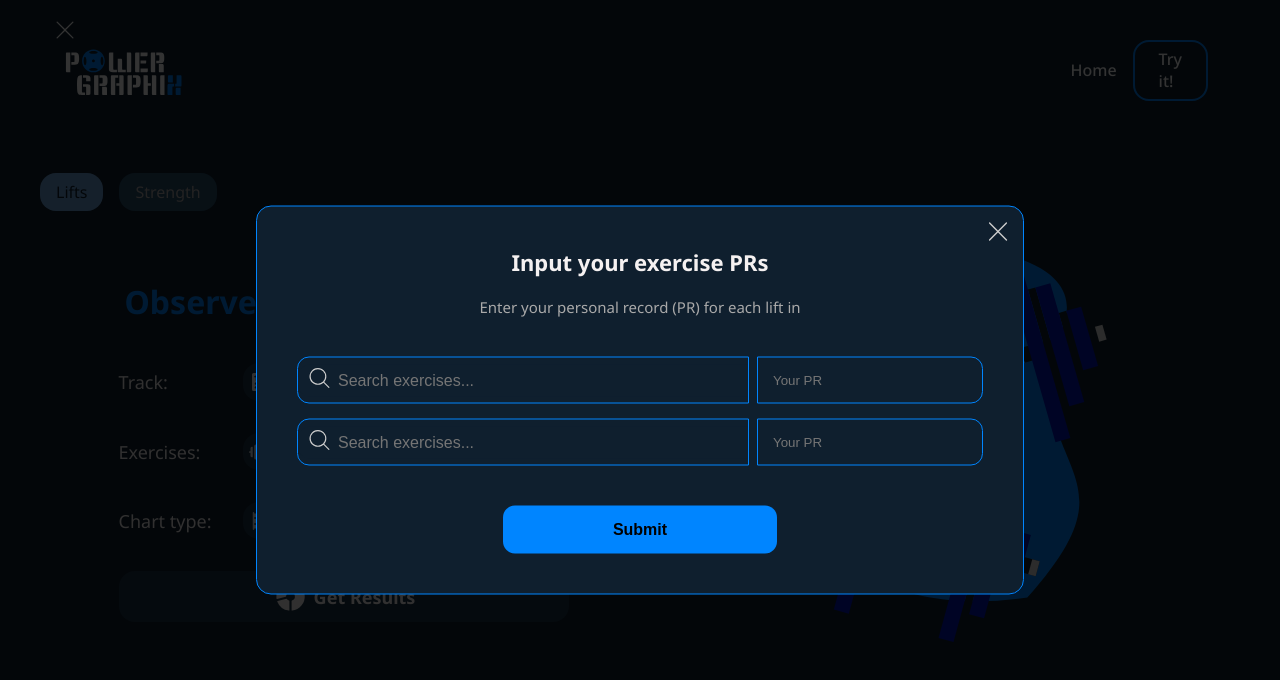
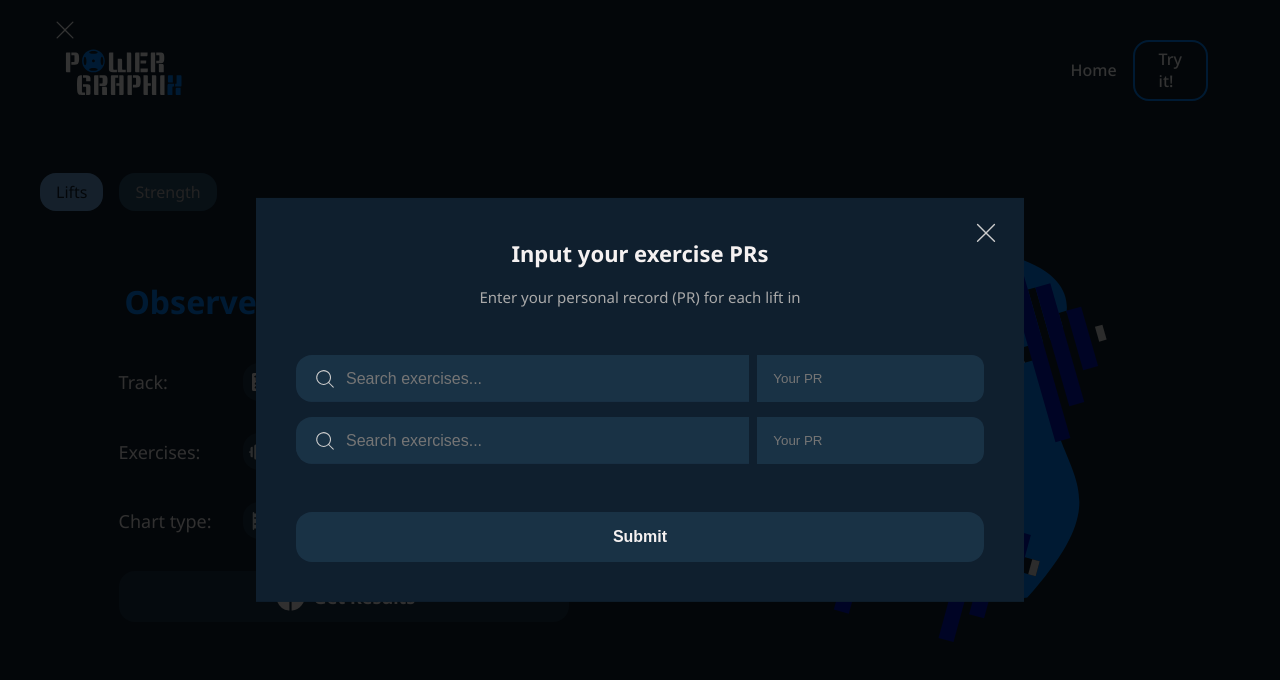
Before and after one commit to AtanasovCode/lift-log, a React (Vite) app: page /get-stats in a window 1280 px wide. Both pictures are taken after a click on the button "Input Exercises". Shown: the top 680 px of the page. Built offline with nearby package versions, Linux system fonts and the light colour scheme; a web font is replaced by a local one.

Commit message:
changed color scheme of multiple exercise select component

```diff
--- a/src/components/DropdownSelect.tsx
+++ b/src/components/DropdownSelect.tsx
@@ -165,12 +165,12 @@ const Input = styled.div`
 
 const InputPR = styled.input`
     flex: 33%;
-    border: 1px solid ${props => props.theme.accent};
-    padding: 15px;
-    background-color: ${props => props.theme.background};
+    padding: 1rem;
+    background-color: ${props => props.theme.secondary};
     color: ${props => props.theme.text};
     border-bottom-right-radius: 12px;
     border-top-right-radius: 12px;
+    border: none;
 
     @media (max-width: 550px) {
         flex: 35%;
@@ -179,8 +179,9 @@ const InputPR = styled.input`
 
 
 const Dropdown = styled.div<StyledProps>`
+    position: relative;
+    overflow: hidden;
     flex: 66%;
-    min-width: 220px;
     position: relative;
     display: flex;
     align-items: center;
@@ -188,10 +189,9 @@ const Dropdown = styled.div<StyledProps>`
     cursor: pointer;
     font-size: 17px;
     margin-right: 8px;
-    border: 1px solid ${props => props.theme.accent};
     position: relative;
-    border-bottom-left-radius: 12px;
-    border-top-left-radius: 12px;
+    border-top-left-radius: 16px;
+    border-bottom-left-radius: 16px;
 
     ${props => props.isOpen && `
         border-radius: 0;
@@ -231,15 +231,18 @@ const SearchContainer = styled.div<StyledProps>`
 
 const Search = styled.input`
     width: 100%;
-    padding: 7px 15px;
-    padding-left: 40px;
+    height: 100%;
+    background-color: ${props => props.theme.secondary};
+    position: absolute;
+    top: 0;
+    left: 0;
+    right: 0;
+    bottom: 0;
     border: none;
-    background-color: ${props => props.theme.background};
-    color: darkgray;
+    color: ${props => props.theme.text};
     font-size: 16px;
-    border-bottom-left-radius: 12px;
-    border-top-left-radius: 12px;
-
+    padding-left: 50px;
+]
     @media (max-width: 550px) {
         border-radius: none;
         width: 100%;
@@ -250,9 +253,10 @@ const Search = styled.input`
 const SearchIcon = styled.div`
     position: absolute;
     top: 50%;
-    left: 2%;
+    left: 4%;
     transform: translateY(-50%);
-    width: 25px;
+    width: 22px;
+    height: 22px;
 `;
 
 //this is the selected exercise icon:
@@ -311,10 +315,10 @@ const CloseList = styled.div`
 
     @media (max-width: 550px) {
         opacity: 1;
-        position: fixed;
-        top: 15px;
-        right: 15px;
-        z-index: 15;
+        position: absolute;
+        top: 150px;
+        right: 150px;
+        z-index: 99;
     }
 `;
 
--- a/src/components/MultipleExerciseSelect.tsx
+++ b/src/components/MultipleExerciseSelect.tsx
@@ -119,17 +119,13 @@ const Container = styled.div`
     left: 50%;
     transform: translateX(-50%) translateY(-50%);
     background-color: ${props => props.theme.background};
-    z-index: 10;
+    z-index: 999;
     display: flex;
     flex-direction: column;
     align-items: center;
     justify-content: center;
     color: ${props => props.theme.text};
     padding: 40px;
-    border-radius: 15px;
-    border: 1px solid ${props => props.theme.accent};
-
-
 
     @media (max-width: 950px) {
         width: 80vw;
@@ -137,7 +133,7 @@ const Container = styled.div`
         padding: 25px;
     }
 
-    @media (max-width: 750px) {
+    @media (max-width: 768px) {
         max-width: 100vw;
         height: 100%;
         top: 0;
@@ -156,8 +152,8 @@ const Container = styled.div`
 
 const CloseIcon = styled.div`
     position: absolute;
-    top: 10px;
-    right: 10px;
+    top: 5%;
+    right: 3%;
     width: 30px;
     cursor: pointer;
 `;
@@ -167,21 +163,21 @@ const Heading = styled.div`
     flex-direction: column;
     align-items: center;
     justify-content: center;
-    margin-bottom: 40px;
+    margin-bottom: 3rem;
     position: relative;
 `;
 
 const Title = styled.div`
     font-size: 22px;
     font-weight: 600;
-    margin-bottom: 20px;
+    margin-bottom: 1.2rem;
 `;
 
 const Subtitle = styled.div`
     text-align: center;
     font-size: 15px;
     color: darkgray;
-    margin: 0 15px;
+    margin: 0 1rem;
 `;
 
 
@@ -192,29 +188,16 @@ const InputsContainer = styled.div`
     grid-gap: 15px;
 `;
 
-
-const InputUnit = styled.select`
-    background-color: ${props => props.theme.background};
+const SubmitData = styled.input`
+    width: 100%;
     border: none;
-    color: darkgray;
-    font-size: 14px;
-    margin-left: 7px;
-`;
-
-const UnitOption = styled.option`
-    background-color: ${props => props.theme.background};
-`;
-
-const SubmitData = styled.input`
-    min-width: 40%;
-    border: none;
-    background-color: ${props => props.theme.accent};
-    color: #000;
+    background-color: ${props => props.theme.secondary};
+    color: ${props => props.theme.text};
     font-weight: 600;
-    margin-top: 40px;
+    margin-top: 3rem;
     font-size: 16px;
-    padding: 15px;
-    border-radius: 12px;
+    padding: 1rem;
+    border-radius: 16px;
 
     &:hover {
         cursor: pointer;
--- a/src/styles/Nav.Styled.tsx
+++ b/src/styles/Nav.Styled.tsx
@@ -8,6 +8,7 @@ interface Props {
 
 
 export const Nav = styled.nav`
+    overflow-x: hidden;
     padding: 2rem 4rem;
     width: 100%;
     margin-bottom: 2rem;
```
